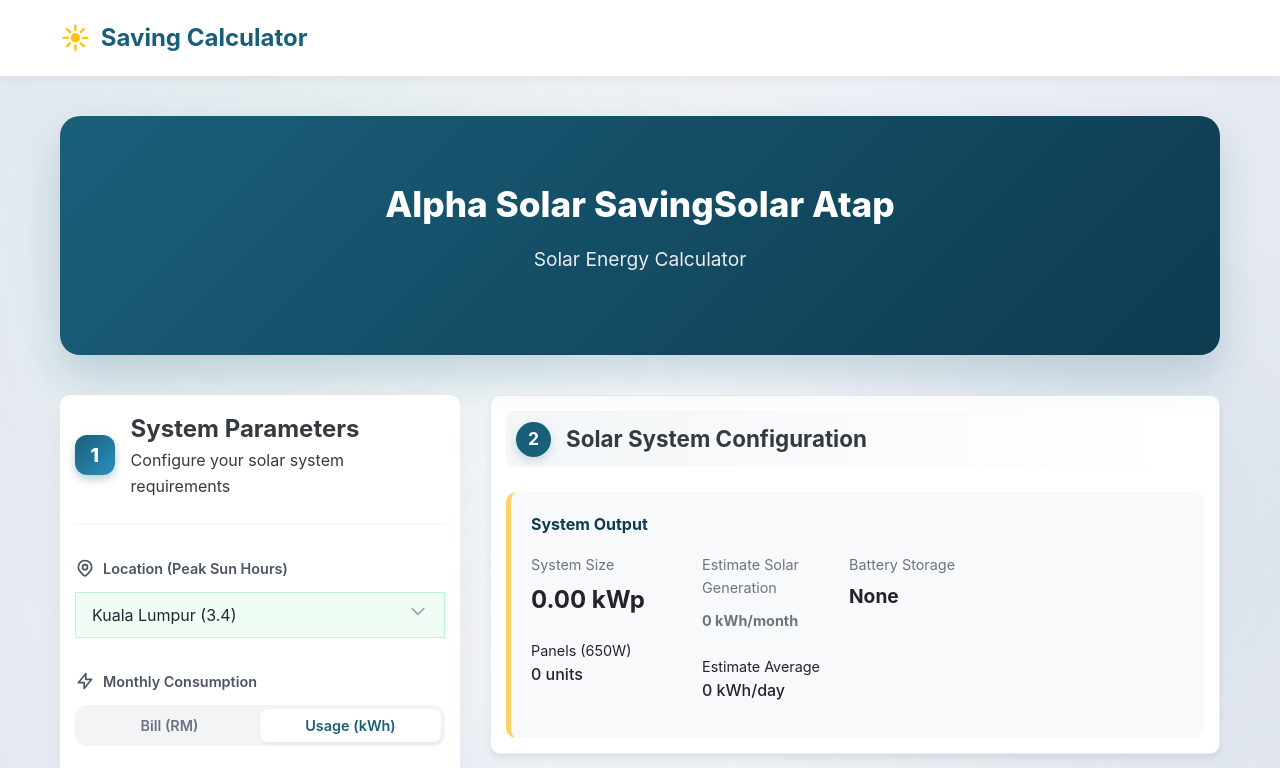
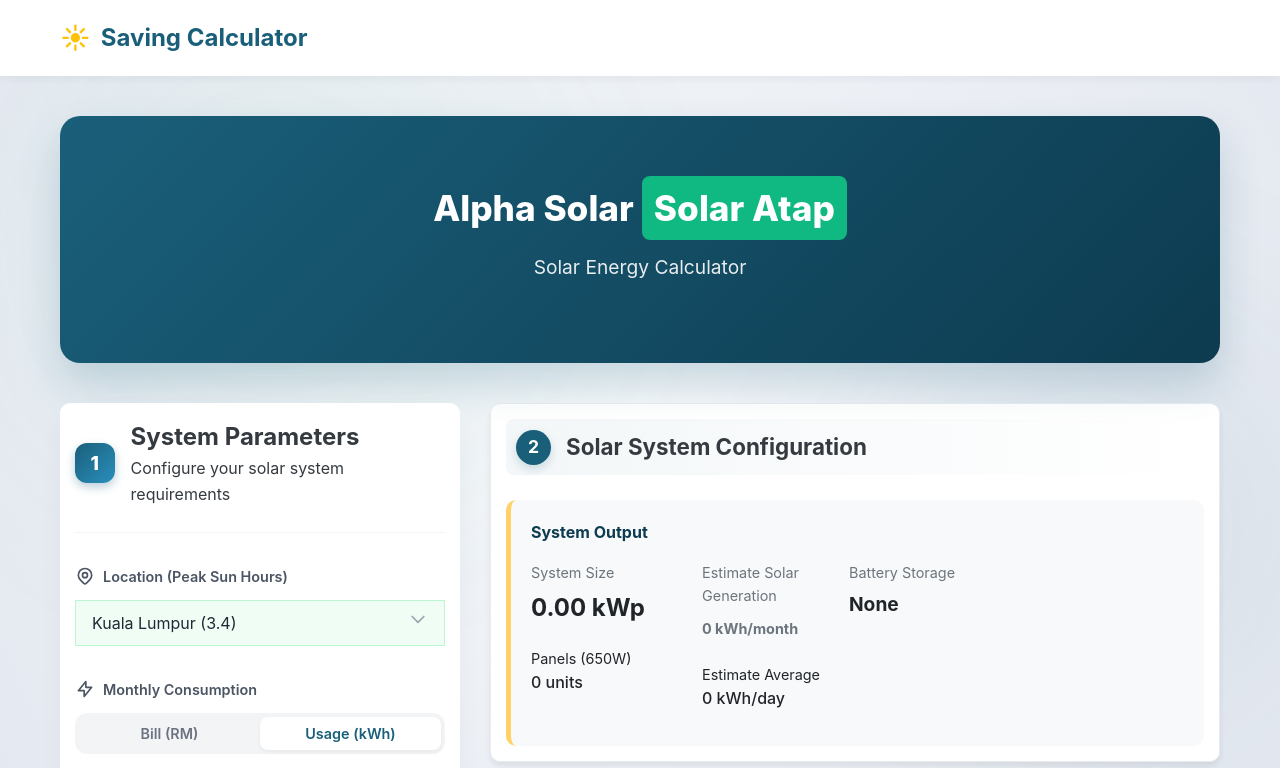
Before and after one commit to ByFutureBear/feature-tnb, a React (Vite) app: page / in a window 1280 px wide. Shown: the top 768 px of the page. Built offline with nearby package versions, Linux system fonts and the light colour scheme.

Commit message:
Replace Tailwind classes with inline styles for RotatingText

```diff
--- a/src/App.tsx
+++ b/src/App.tsx
@@ -110,13 +110,22 @@
                 Alpha Solar
                 <RotatingText
                   texts={['Battery Storage System', 'Solar Atap', 'Saving']}
-                  mainClassName="px-2 bg-emerald-300 text-black overflow-hidden py-1 justify-center rounded-lg"
+                  mainClassName="rotating-text-box"
+                  style={{
+                    backgroundColor: '#10b981', // Emerald-500 equivalent for better visibility
+                    color: 'white',
+                    padding: '4px 12px',
+                    borderRadius: '8px',
+                    display: 'inline-flex',
+                    justifyContent: 'center',
+                    overflow: 'hidden'
+                  }}
                   staggerFrom={"last"}
                   initial={{ y: "100%" }}
                   animate={{ y: 0 }}
                   exit={{ y: "-120%" }}
                   staggerDuration={0.025}
-                  splitLevelClassName="overflow-hidden pb-1"
+                  splitLevelClassName="rotating-text-char"
                   transition={{ type: "spring", damping: 30, stiffness: 400 }}
                   rotationInterval={3000}
                 />
--- a/src/components/ui/RotatingText.tsx
+++ b/src/components/ui/RotatingText.tsx
@@ -185,7 +185,9 @@
                 {...rest}
                 transition={transition}
             >
-                <span className="sr-only">{texts[currentTextIndex]}</span>
+                <span style={{ position: 'absolute', width: '1px', height: '1px', padding: 0, margin: '-1px', overflow: 'hidden', clip: 'rect(0, 0, 0, 0)', whiteSpace: 'nowrap', border: 0 }}>
+                    {texts[currentTextIndex]}
+                </span>
                 <AnimatePresence mode={animatePresenceMode} initial={animatePresenceInitial}>
                     <motion.span
                         key={currentTextIndex}
```
